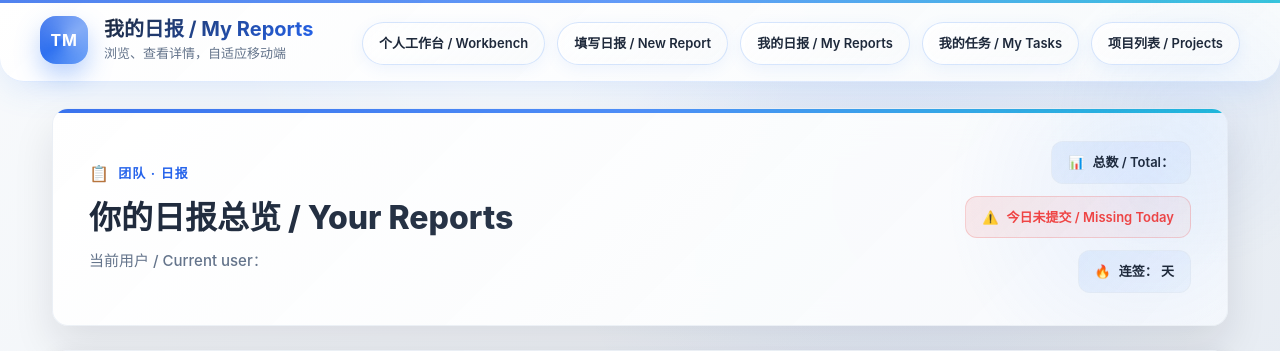
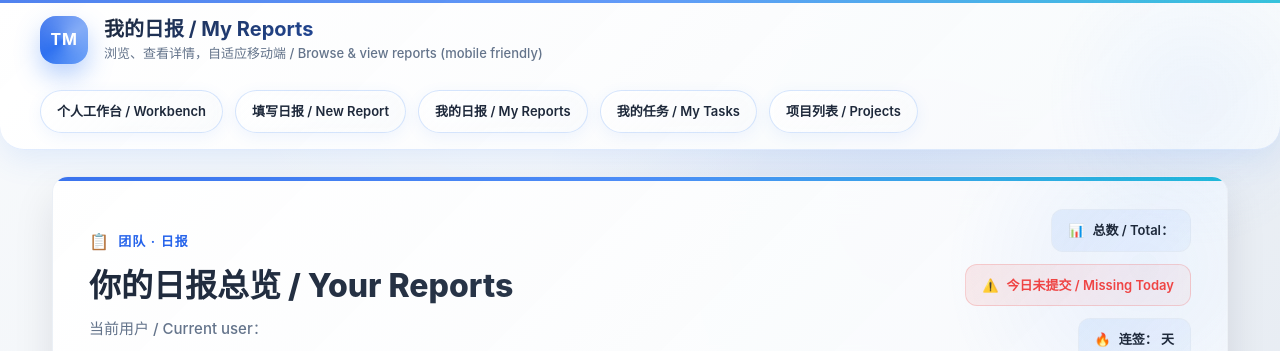
Before and after one commit to xuezhang789/workreport, a Django app: template templates/reports/my_reports.html in a window 1280 px wide. Shown: the top 351 px of the page. Run offline with Django 3.2, Linux system fonts and the light colour scheme; the template is opened without the code that fills it, so the values that code supplies are empty.

Commit message:
修复模板双语提示

```diff
--- a/templates/partials/nav.html
+++ b/templates/partials/nav.html
@@ -6,7 +6,7 @@
             <div class="brand-sub">{{ nav_subtitle|default:"日报与项目 / Daily & Projects" }}</div>
         </div>
     </div>
-    <button class="nav-toggle" id="nav-toggle" aria-label="切换菜单">☰ 菜单</button>
+    <button class="nav-toggle" id="nav-toggle" aria-label="切换菜单 / Toggle menu">☰ 菜单 / Menu</button>
     <div class="actions" id="nav-actions">
         <!-- 个人工作台 - 首页概览 -->
         <a class="ghost-link {% if request.resolver_match and request.resolver_match.url_name == 'workbench' %}active{% endif %}" href="{% url 'reports:workbench' %}">个人工作台 / Workbench</a>
@@ -30,13 +30,13 @@
                     <div class="admin-menu" id="admin-menu">
                         <a class="{% if request.resolver_match and request.resolver_match.url_name == 'admin_reports' %}active{% endif %}" href="{% url 'reports:admin_reports' %}">管理员日报 / Admin Reports</a>
                         <a class="{% if request.resolver_match and request.resolver_match.url_name == 'admin_task_list' %}active{% endif %}" href="{% url 'reports:admin_task_list' %}">任务管理 / Tasks Admin</a>
-                        <a class="{% if request.resolver_match and request.resolver_match.url_name == 'performance_board' %}active{% endif %}" href="{% url 'reports:performance_board' %}">绩效看板 / Performance</a>
-                        <a class="{% if request.resolver_match and request.resolver_match.url_name == 'stats' %}active{% endif %}" href="{% url 'reports:stats' %}">统计看板 / Stats</a>
-                        <a class="{% if request.resolver_match and request.resolver_match.url_name == 'admin_task_stats' %}active{% endif %}" href="{% url 'reports:admin_task_stats' %}">任务统计 / Tasks Stats</a>
+                        <a class="{% if request.resolver_match and request.resolver_match.url_name == 'performance_board' %}active{% endif %}" href="{% url 'reports:performance_board' %}">绩效看板 / Performance Board</a>
+                        <a class="{% if request.resolver_match and request.resolver_match.url_name == 'stats' %}active{% endif %}" href="{% url 'reports:stats' %}">统计看板 / Stats Board</a>
+                        <a class="{% if request.resolver_match and request.resolver_match.url_name == 'admin_task_stats' %}active{% endif %}" href="{% url 'reports:admin_task_stats' %}">任务统计 / Task Stats</a>
                         <a class="{% if request.resolver_match and request.resolver_match.url_name == 'template_center' %}active{% endif %}" href="{% url 'reports:template_center' %}">模板中心 / Template Center</a>
                         <a class="{% if request.resolver_match and request.resolver_match.url_name == 'role_template_manage' %}active{% endif %}" href="{% url 'reports:role_template_manage' %}">角色模板 / Role Templates</a>
-                        <a class="{% if request.resolver_match and request.resolver_match.url_name == 'audit_logs' %}active{% endif %}" href="{% url 'reports:audit_logs' %}">审计日志 / Audit</a>
-                        <a class="{% if request.resolver_match and request.resolver_match.url_name == 'sla_settings' %}active{% endif %}" href="{% url 'reports:sla_settings' %}">SLA 配置</a>
+                        <a class="{% if request.resolver_match and request.resolver_match.url_name == 'audit_logs' %}active{% endif %}" href="{% url 'reports:audit_logs' %}">审计日志 / Audit Logs</a>
+                        <a class="{% if request.resolver_match and request.resolver_match.url_name == 'sla_settings' %}active{% endif %}" href="{% url 'reports:sla_settings' %}">SLA 配置 / SLA Settings</a>
                     </div>
                 </div>
             {% endif %}
--- a/templates/reports/admin_reports.html
+++ b/templates/reports/admin_reports.html
@@ -1,7 +1,7 @@
 {% extends "base_topbar.html" %}
 {% load tz %}
 {% block title %}管理员日报列表 / Admin Reports{% endblock %}
-{% block nav_header %}{% include "partials/nav.html" with nav_title="管理员日报 / Admin" nav_subtitle="筛选、导出团队日报" %}{% endblock %}
+{% block nav_header %}{% include "partials/nav.html" with nav_title="管理员日报 / Admin Reports" nav_subtitle="筛选、导出团队日报 / Filter & export team reports" %}{% endblock %}
 {% block extra_styles %}
         :root {
             --primary: #2563eb;
--- a/templates/reports/admin_task_form.html
+++ b/templates/reports/admin_task_form.html
@@ -1,6 +1,6 @@
 {% extends "base_topbar.html" %}
 {% block title %}发布任务 / New Task{% endblock %}
-{% block nav_header %}{% include "partials/nav.html" with nav_title="发布任务 / New Task" nav_subtitle="仅管理员可发布" %}{% endblock %}
+{% block nav_header %}{% include "partials/nav.html" with nav_title="发布任务 / New Task" nav_subtitle="仅管理员可发布 / Admin only" %}{% endblock %}
 {% block extra_styles %}
         :root {
             --primary: #2563eb;
--- a/templates/reports/admin_task_list.html
+++ b/templates/reports/admin_task_list.html
@@ -1,7 +1,7 @@
 {% extends "base_topbar.html" %}
 {% load tz %}
 {% block title %}任务管理 / Tasks Admin{% endblock %}
-{% block nav_header %}{% include "partials/nav.html" with nav_title="任务管理 / Tasks Admin" nav_subtitle="管理员发布与查看任务" %}{% endblock %}
+{% block nav_header %}{% include "partials/nav.html" with nav_title="任务管理 / Tasks Admin" nav_subtitle="管理员发布与查看任务 / Admin publish & view tasks" %}{% endblock %}
 {% block extra_styles %}
         :root {
             --primary: #2563eb;
--- a/templates/reports/admin_task_stats.html
+++ b/templates/reports/admin_task_stats.html
@@ -1,7 +1,7 @@
 {% extends "base_topbar.html" %}
 {% load tz %}
 {% block title %}任务统计 / Task Stats{% endblock %}
-{% block nav_header %}{% include "partials/nav.html" with nav_title="任务统计 / Task Stats" nav_subtitle="按项目与用户查看完成率与逾期率" %}{% endblock %}
+{% block nav_header %}{% include "partials/nav.html" with nav_title="任务统计 / Task Stats" nav_subtitle="按项目与用户查看完成率与逾期率 / Completion & overdue by project/user" %}{% endblock %}
 {% block extra_styles %}
         :root {
             --primary: #2563eb;
--- a/templates/reports/audit_logs.html
+++ b/templates/reports/audit_logs.html
@@ -1,7 +1,7 @@
 {% extends "base_topbar.html" %}
 {% load tz %}
 {% block title %}审计日志 / Audit Logs{% endblock %}
-{% block nav_header %}{% include "partials/nav.html" with nav_title="审计日志 / Audit Logs" nav_subtitle="导出、删除、访问等操作记录" %}{% endblock %}
+{% block nav_header %}{% include "partials/nav.html" with nav_title="审计日志 / Audit Logs" nav_subtitle="导出、删除、访问等操作记录 / Export, delete, access records" %}{% endblock %}
 {% block extra_styles %}
         :root {
             --primary: #2563eb;
--- a/templates/reports/my_reports.html
+++ b/templates/reports/my_reports.html
@@ -1,6 +1,6 @@
 {% extends "base_topbar.html" %}
 {% block title %}我的日报 / My Reports{% endblock %}
-{% block nav_header %}{% include "partials/nav.html" with nav_title="我的日报 / My Reports" nav_subtitle="浏览、查看详情，自适应移动端" %}{% endblock %}
+{% block nav_header %}{% include "partials/nav.html" with nav_title="我的日报 / My Reports" nav_subtitle="浏览、查看详情，自适应移动端 / Browse & view reports (mobile friendly)" %}{% endblock %}
 {% block extra_styles %}
         :root {
             --primary: #2563eb;
--- a/templates/reports/project_confirm_delete.html
+++ b/templates/reports/project_confirm_delete.html
@@ -1,6 +1,6 @@
 {% extends "base_topbar.html" %}
 {% block title %}删除项目 / Delete Project{% endblock %}
-{% block nav_header %}{% include "partials/nav.html" with nav_title="删除项目 / Delete Project" nav_subtitle=project.name %}{% endblock %}
+{% block nav_header %}{% include "partials/nav.html" with nav_title="删除项目 / Delete Project" nav_subtitle=project.name|add:" / Project" %}{% endblock %}
 {% block extra_styles %}
         :root {
             --primary: #2563eb;
--- a/templates/reports/project_detail.html
+++ b/templates/reports/project_detail.html
@@ -1,7 +1,7 @@
 {% extends "base_topbar.html" %}
 {% load tz %}
 {% block title %}项目详情 / Project Detail{% endblock %}
-{% block nav_header %}{% include "partials/nav.html" with nav_title="项目详情 / Project Detail" nav_subtitle="查看项目基本信息与近期日报" %}{% endblock %}
+{% block nav_header %}{% include "partials/nav.html" with nav_title="项目详情 / Project Detail" nav_subtitle="查看项目基本信息与近期日报 / View basics & recent reports" %}{% endblock %}
 {% block extra_styles %}
         :root {
             --primary: #2563eb;
--- a/templates/reports/project_form.html
+++ b/templates/reports/project_form.html
@@ -1,6 +1,6 @@
 {% extends "base_topbar.html" %}
 {% block title %}项目管理 / Project{% endblock %}
-{% block nav_header %}{% include "partials/nav.html" with nav_title="项目管理 / Project" nav_subtitle="管理员可创建/编辑项目" %}{% endblock %}
+{% block nav_header %}{% include "partials/nav.html" with nav_title="项目管理 / Project" nav_subtitle="管理员可创建/编辑项目 / Admins can create/edit projects" %}{% endblock %}
 {% block extra_styles %}
         :root {
             --primary: #2563eb;
--- a/templates/reports/project_list.html
+++ b/templates/reports/project_list.html
@@ -1,6 +1,6 @@
 {% extends "base_topbar.html" %}
 {% block title %}项目列表 / Projects{% endblock %}
-{% block nav_header %}{% include "partials/nav.html" with nav_title="项目列表 / Projects" nav_subtitle="浏览、筛选项目" %}{% endblock %}
+{% block nav_header %}{% include "partials/nav.html" with nav_title="项目列表 / Projects" nav_subtitle="浏览、筛选项目 / Browse & filter projects" %}{% endblock %}
 {% block extra_styles %}
         :root {
             --primary: #2563eb;
--- a/templates/reports/role_templates.html
+++ b/templates/reports/role_templates.html
@@ -1,7 +1,7 @@
 {% extends "base_topbar.html" %}
 {% load tz %}
 {% block title %}角色模板管理{% endblock %}
-{% block nav_header %}{% include "partials/nav.html" with nav_title="角色模板管理" nav_subtitle="为各角色配置提示与占位" %}{% endblock %}
+{% block nav_header %}{% include "partials/nav.html" with nav_title="角色模板管理 / Role Templates" nav_subtitle="为各角色配置提示与占位 / Configure prompts & placeholders by role" %}{% endblock %}
 {% block extra_styles %}
         :root {
             --primary: #2563eb;
--- a/templates/reports/sla_settings.html
+++ b/templates/reports/sla_settings.html
@@ -1,6 +1,6 @@
 {% extends "base_topbar.html" %}
 {% block title %}SLA 配置{% endblock %}
-{% block nav_header %}{% include "partials/nav.html" with nav_title="SLA 配置中心" nav_subtitle="设置任务提醒窗口" %}{% endblock %}
+{% block nav_header %}{% include "partials/nav.html" with nav_title="SLA 配置中心 / SLA Settings" nav_subtitle="设置任务提醒窗口 / Configure SLA reminder windows" %}{% endblock %}
 {% block extra_styles %}
         :root {
             --primary: #2563eb;
--- a/templates/reports/stats.html
+++ b/templates/reports/stats.html
@@ -1,7 +1,7 @@
 {% extends "base_topbar.html" %}
 {% load tz %}
 {% block title %}统计看板 / Stats{% endblock %}
-{% block nav_header %}{% include "partials/nav.html" with nav_title="统计看板 / Stats" nav_subtitle="日报与项目概览" %}{% endblock %}
+{% block nav_header %}{% include "partials/nav.html" with nav_title="统计看板 / Stats" nav_subtitle="日报与项目概览 / Reports & projects overview" %}{% endblock %}
 {% block extra_styles %}
         :root {
             --primary: #2563eb;
--- a/templates/reports/task_detail.html
+++ b/templates/reports/task_detail.html
@@ -1,7 +1,7 @@
 {% extends "base_topbar.html" %}
 {% load tz safe_md %}
 {% block title %}任务详情 / Task Detail{% endblock %}
-{% block nav_header %}{% include "partials/nav.html" with nav_title="任务详情 / Task Detail" nav_subtitle="查看任务内容或跳转链接" %}{% endblock %}
+{% block nav_header %}{% include "partials/nav.html" with nav_title="任务详情 / Task Detail" nav_subtitle="查看任务内容或跳转链接 / View task content or external link" %}{% endblock %}
 {% block extra_styles %}
         :root {
             --primary: #2563eb;
```
Also changed, not shown: reports/migrations/0001_initial.py (added), reports/migrations/__init__.py (added).
